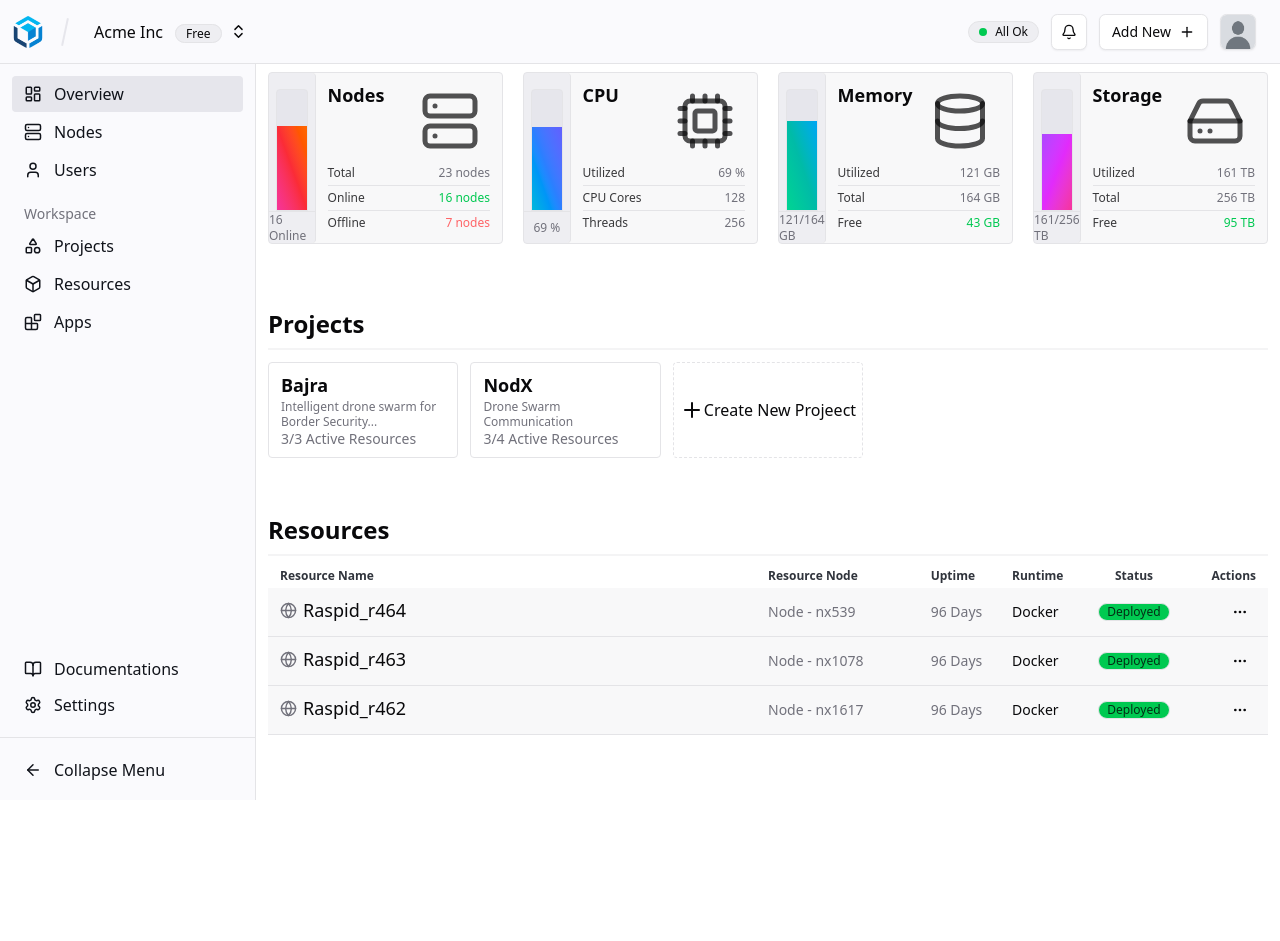
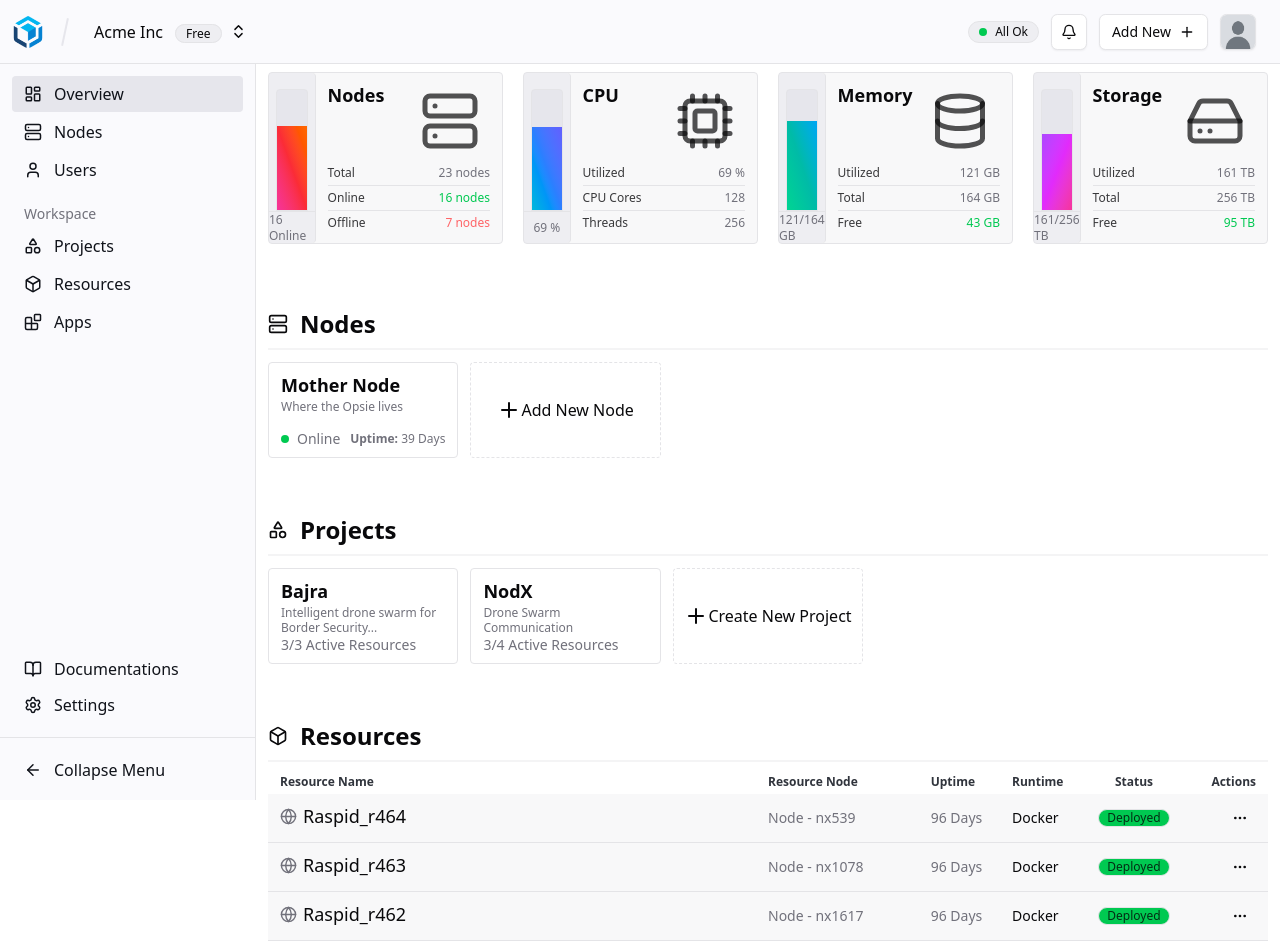
Before and after one commit to scarlab/Opsie, a React (Vite) app in the folder ui/: page / in a window 1280 px wide. Before the commit the page ends 800 px from the top, so only its background shows below. Built offline with nearby package versions, Linux system fonts and the light colour scheme.

Commit message:
ui: overview done

```diff
--- /dev/null
+++ b/ui/src/views/workspace/overview/NodesOverview.tsx
@@ -0,0 +1,37 @@
+import Config from "@/config";
+import { Plus, Server } from "lucide-react";
+
+export default function NodesOverview() {
+    return (
+        <div className="px-3 mt-14">
+            <h1 className="text-2xl font-bold mb-2 flex items-center gap-3"><Server size={20} /> Nodes</h1>
+            <div className="h-0.5 bg-muted" />
+
+            <div className="grid grid-cols-5 gap-x-3 gap-y-5 mt-3">
+                <div className="hover:bg-accent/20 transition-all border h-24 px-3 py-2 rounded flex flex-col justify-between">
+                    <div>
+                        <p className="font-bold text-lg">Mother Node</p>
+                        <p className="text-xs leading-tight text-muted-foreground">Where the {Config.projectName} lives</p>
+                    </div>
+
+                    <div className="flex items-center justify-between">
+                        <div className="text-sm text-muted-foreground flex items-center gap-2">
+                            <div className="rounded-full w-2 aspect-square bg-green-500" />
+                            <span>Online</span>
+                        </div>
+                        <div>
+                            <p className="text-xs text-muted-foreground"><strong>Uptime:</strong> 39 Days</p>
+                        </div>
+                    </div>
+                </div>
+
+
+
+                <div className="hover:bg-accent/20 transition-all cursor-pointer border border-dashed rounded flex items-center justify-center h-24">
+                    <Plus />
+                    <span>Add New Node</span>
+                </div>
+            </div>
+        </div>
+    )
+}
--- a/ui/src/views/workspace/overview/OverviewView.tsx
+++ b/ui/src/views/workspace/overview/OverviewView.tsx
@@ -1,3 +1,4 @@
+import NodesOverview from "./NodesOverview";
 import OverviewCharts from "./OverviewCharts";
 import ProjectsOverview from "./ProjectsOverview";
 import ResourceOverview from "./ResourceOverview";
@@ -6,6 +7,7 @@ export default function OverviewView() {
     return (
         <div className="">
             <OverviewCharts />
+            <NodesOverview />
             <ProjectsOverview />
             <ResourceOverview />
         </div>
--- a/ui/src/views/workspace/overview/ProjectsOverview.tsx
+++ b/ui/src/views/workspace/overview/ProjectsOverview.tsx
@@ -1,9 +1,9 @@
-import { Plus } from "lucide-react";
+import { Plus, Shapes } from "lucide-react";
 
 export default function ProjectsOverview() {
     return (
         <div className="px-3 mt-14">
-            <h1 className="text-2xl font-bold mb-2"> Projects</h1>
+            <h1 className="text-2xl font-bold mb-2 flex items-center gap-3"><Shapes size={20} />  Projects</h1>
             <div className="h-0.5 bg-muted" />
 
             <div className="grid grid-cols-5 gap-x-3 gap-y-5 mt-3">
@@ -32,7 +32,7 @@ export default function ProjectsOverview() {
 
                 <div className="hover:bg-accent/20 transition-all cursor-pointer border border-dashed rounded flex items-center justify-center h-24">
                     <Plus />
-                    <span>Create New Projeect</span>
+                    <span>Create New Project</span>
                 </div>
             </div>
         </div>
--- a/ui/src/views/workspace/overview/ResourceOverview.tsx
+++ b/ui/src/views/workspace/overview/ResourceOverview.tsx
@@ -1,11 +1,11 @@
 import { Button } from "@/components/cn/button";
-import { Ellipsis, Globe } from "lucide-react";
+import { Box, Ellipsis, Globe } from "lucide-react";
 import { Link } from "react-router-dom";
 
 export default function ResourceOverview() {
     return (
         <div className="px-3 mt-14">
-            <h1 className="text-2xl font-bold mb-2"> Resources</h1>
+            <h1 className="text-2xl font-bold mb-2 flex items-center gap-3"><Box size={20} />  Resources</h1>
             <div className="h-0.5 bg-muted" />
 
             <div className="mt-3">
```
